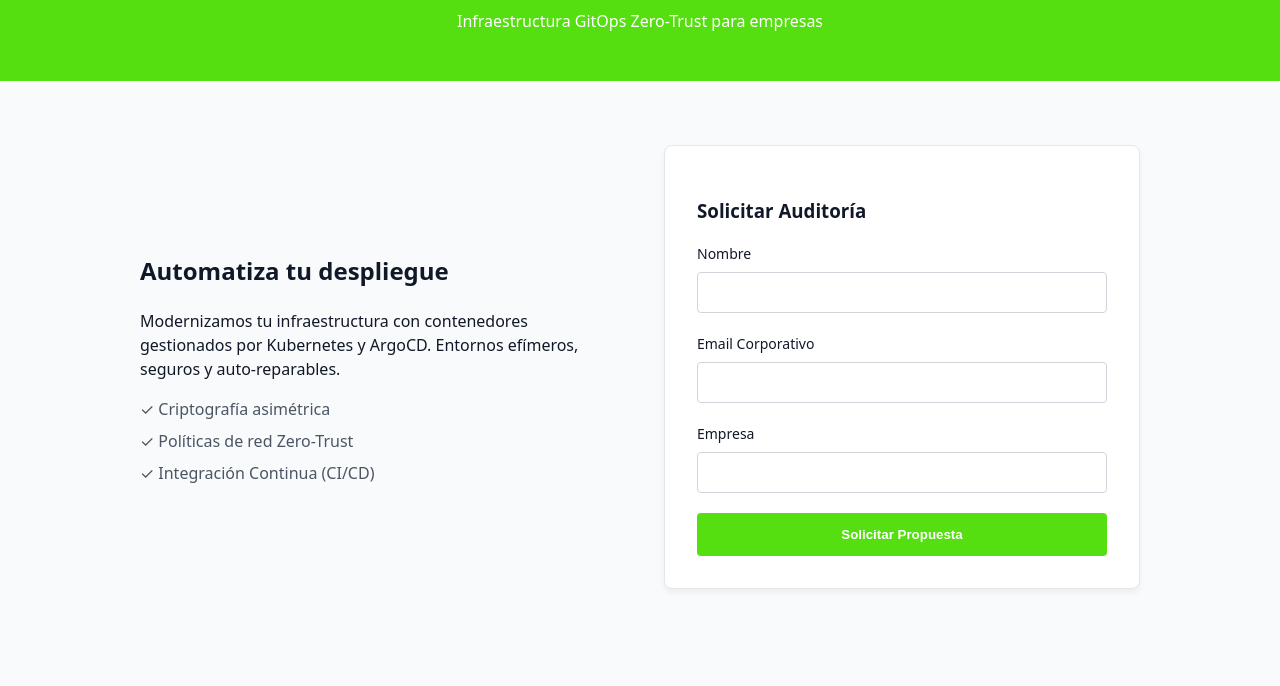
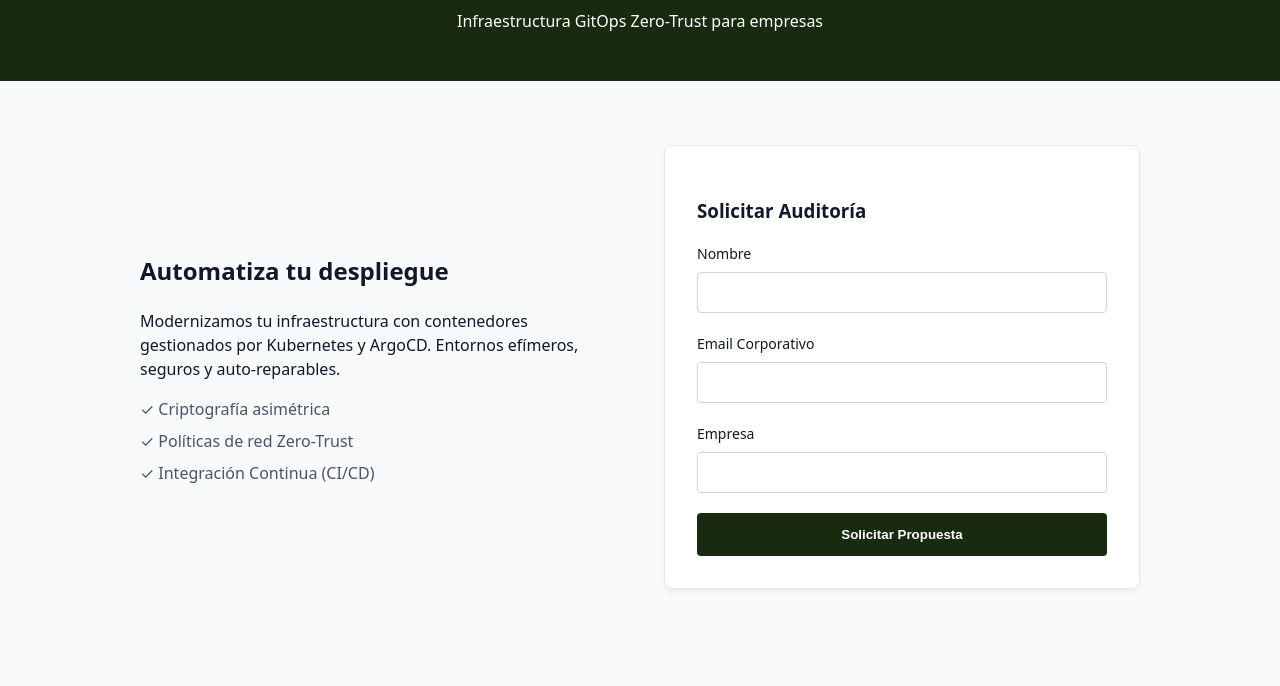
Before and after one commit to ieszaidinvergeles/2-asir-bil-pasir-mario-sanchez-gutierrez, a plain HTML site: page apps/frontend/index.html in a window 1280 px wide. Shown: the part 114-800 px from the top of the page. Drawn offline with Linux system fonts and the light colour scheme.

Commit message:
style: update primary color to dark green shade

```diff
--- a/apps/frontend/css/styles.css
+++ b/apps/frontend/css/styles.css
@@ -2,7 +2,7 @@
 :root {
     --bg-color: #f9fafb;
     --text-color: #111827;
-    --primary-color: #55de10;
+    --primary-color: #182a0f;
     --border-color: #e5e7eb;
     --input-border: #d1d5db;
     --success-bg: #dcfce3;
```
